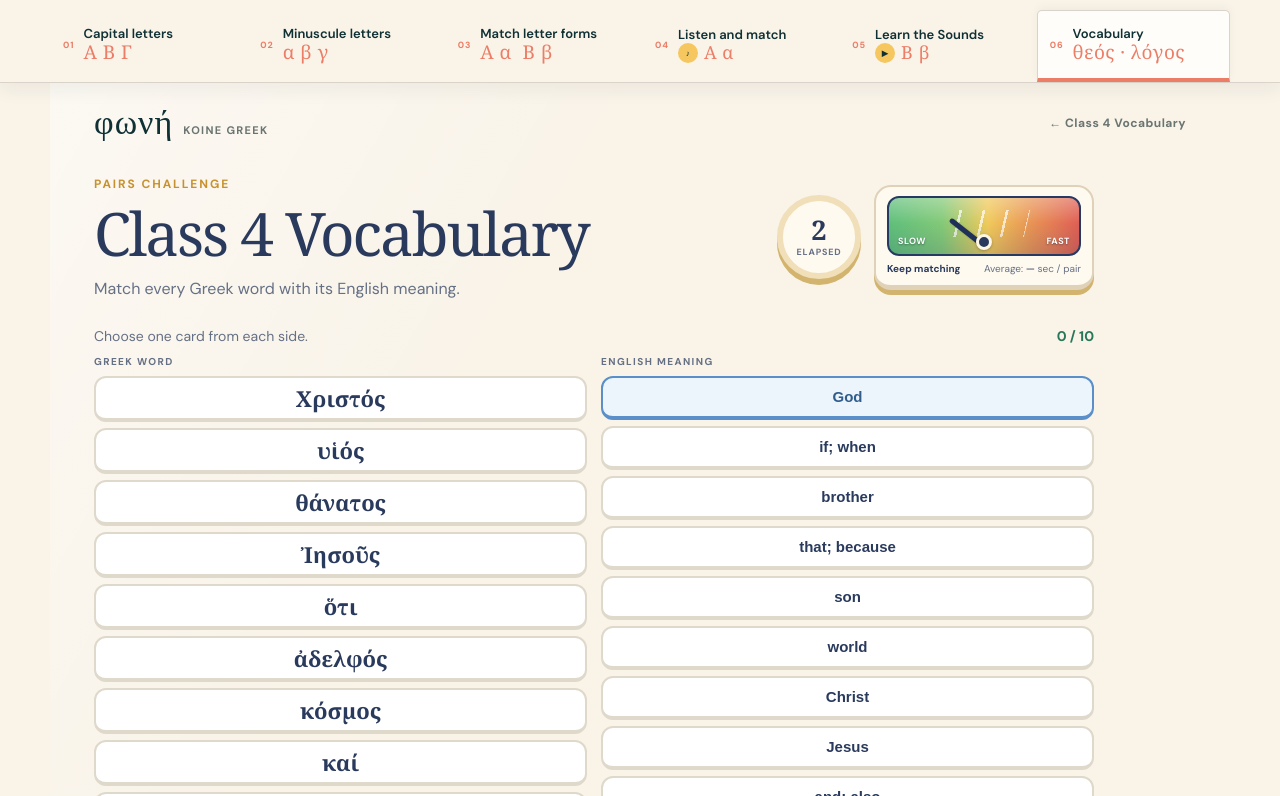
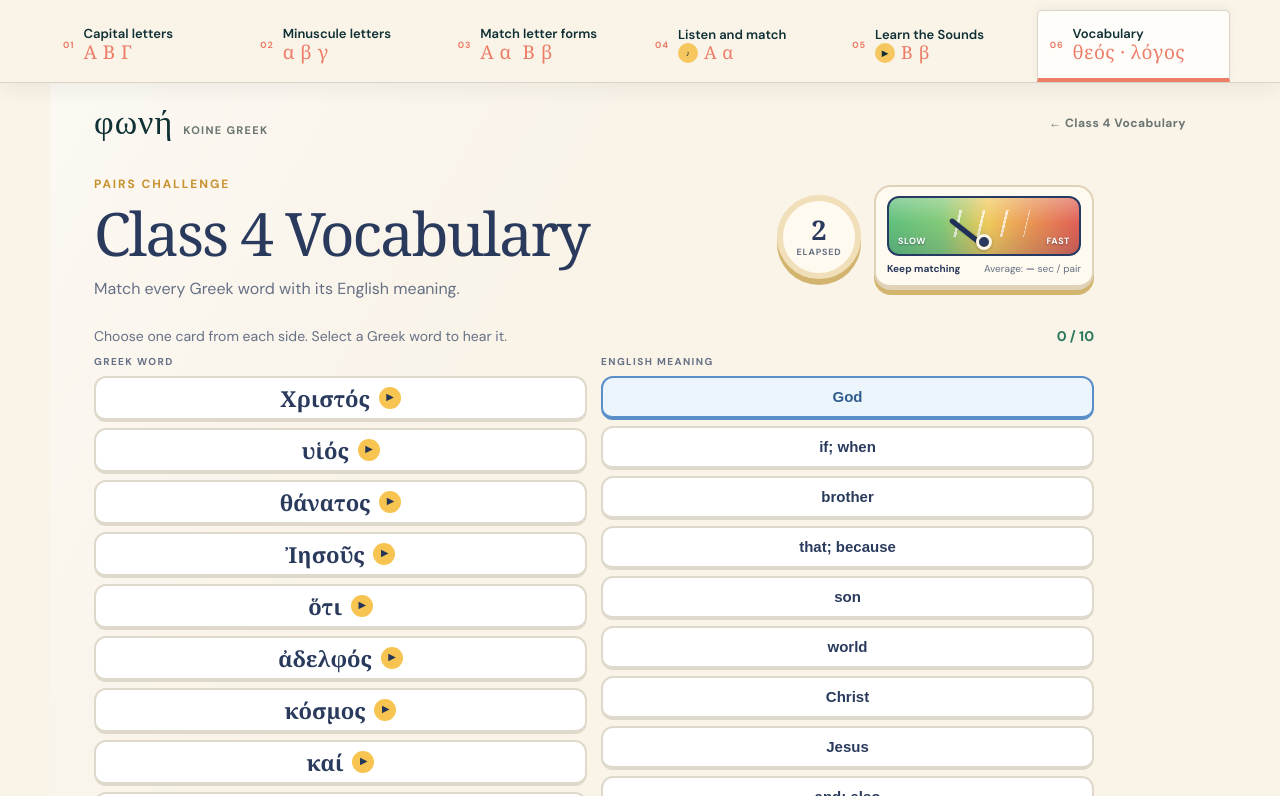
Before and after one commit to DanielJosephEgan/ReadGreek, a plain HTML site: page vocabulary-game.html in a window 1280 px wide. Both pictures are taken after a click on the button "God". Shown: the top 796 px of the page. Drawn offline with Linux system fonts and the light colour scheme; a web font is replaced by a local one.

Commit message:
Add teacher recordings to Class 4 vocabulary

```diff
--- a/styles.css
+++ b/styles.css
@@ -132,6 +132,9 @@ h1 { font-family:"GFS Didot", Georgia, serif; font-size:clamp(44px,6.1vw,76px);
 .pair-options { display:grid; gap:6px; }
 .pair-card { min-height:44px; padding:5px 14px; border:2px solid #dfd9cc; border-bottom-width:4px; border-radius:12px; background:#fff; color:var(--pair-navy); font-weight:700; line-height:1.15; cursor:pointer; transition:transform .12s ease,opacity .2s ease,border-color .12s ease; }
 .pair-card.greek-pair { font:700 22px "GFS Didot",Georgia,serif; }
+.pair-card.greek-pair { display:flex; align-items:center; justify-content:center; gap:9px; }
+.pair-audio-mark { display:inline-grid; width:22px; height:22px; border-radius:50%; place-items:center; background:#f7c451; color:#243557; font:700 9px/1 "DM Sans",sans-serif; transition:transform .12s ease,background .12s ease; }
+.pair-card.playing-audio .pair-audio-mark { background:#65b692; transform:scale(1.08); }
 .pair-card.english-pair { font-size:15px; }
 .pair-card.case-pair { font-size:14px; }
 .pair-card.ending-pair { font:700 23px "GFS Didot",Georgia,serif; }
--- a/vocabulary-game.html
+++ b/vocabulary-game.html
@@ -8,7 +8,7 @@
     <link rel="preconnect" href="https://fonts.googleapis.com" />
     <link rel="preconnect" href="https://fonts.gstatic.com" crossorigin />
     <link href="https://fonts.googleapis.com/css2?family=DM+Sans:wght@400;500;600;700&family=GFS+Didot&display=swap" rel="stylesheet" />
-    <link rel="stylesheet" href="styles.css" />
+    <link rel="stylesheet" href="styles.css?v=class4-recordings-1" />
     <script src="activity-nav.js?v=2" defer></script>
   </head>
   <body class="with-activity-dock">
@@ -47,7 +47,7 @@
         </div>
 
         <div class="pair-scoreline">
-          <span>Choose one card from each side.</span>
+          <span>Choose one card from each side. Select a Greek word to hear it.</span>
           <strong><span id="matched-count">0</span> / 10</strong>
         </div>
 
@@ -72,6 +72,6 @@
         </div>
       </section>
     </main>
-    <script src="vocabulary.js"></script>
+    <script src="vocabulary.js?v=class4-recordings-1"></script>
   </body>
 </html>
--- a/vocabulary.js
+++ b/vocabulary.js
@@ -1,14 +1,14 @@
 const vocabulary = [
-  { id: 'theos', greek: 'θεός', english: 'God' },
-  { id: 'kosmos', greek: 'κόσμος', english: 'world' },
-  { id: 'huios', greek: 'υἱός', english: 'son' },
-  { id: 'adelphos', greek: 'ἀδελφός', english: 'brother' },
-  { id: 'iesous', greek: 'Ἰησοῦς', english: 'Jesus' },
-  { id: 'christos', greek: 'Χριστός', english: 'Christ' },
-  { id: 'thanatos', greek: 'θάνατος', english: 'death' },
-  { id: 'kai', greek: 'καί', english: 'and; also' },
-  { id: 'hoti', greek: 'ὅτι', english: 'that; because' },
-  { id: 'ean', greek: 'ἐάν', english: 'if; when' },
+  { id: 'theos', greek: 'θεός', english: 'God', audio: 'VocabularySounds/Class4/theos.wav' },
+  { id: 'kosmos', greek: 'κόσμος', english: 'world', audio: 'VocabularySounds/Class4/kosmos.wav' },
+  { id: 'huios', greek: 'υἱός', english: 'son', audio: 'VocabularySounds/Class4/huios.wav' },
+  { id: 'adelphos', greek: 'ἀδελφός', english: 'brother', audio: 'VocabularySounds/Class4/adelphos.wav' },
+  { id: 'iesous', greek: 'Ἰησοῦς', english: 'Jesus', audio: 'VocabularySounds/Class4/iesous.wav' },
+  { id: 'christos', greek: 'Χριστός', english: 'Christ', audio: 'VocabularySounds/Class4/christos.wav' },
+  { id: 'thanatos', greek: 'θάνατος', english: 'death', audio: 'VocabularySounds/Class4/thanatos.wav' },
+  { id: 'kai', greek: 'καί', english: 'and; also', audio: 'VocabularySounds/Class4/kai.wav' },
+  { id: 'hoti', greek: 'ὅτι', english: 'that; because', audio: 'VocabularySounds/Class4/hoti.wav' },
+  { id: 'ean', greek: 'ἐάν', english: 'if; when', audio: 'VocabularySounds/Class4/ean.wav' },
 ];
 
 const shuffle = (items) => {
@@ -37,15 +37,67 @@ let checking = false;
 let startedAt = 0;
 let elapsed = 0;
 let timer = null;
+let activeAudio = null;
+let activeAudioButton = null;
+
+function resetAudioPlayback() {
+  if (activeAudioButton) {
+    activeAudioButton.classList.remove('playing-audio');
+    const marker = activeAudioButton.querySelector('.pair-audio-mark');
+    if (marker) marker.textContent = '▶';
+  }
+  activeAudio = null;
+  activeAudioButton = null;
+}
+
+function playVocabularyAudio(item, button) {
+  if (activeAudio) {
+    activeAudio.pause();
+    activeAudio.currentTime = 0;
+  }
+  resetAudioPlayback();
+
+  const audio = new Audio(item.audio);
+  activeAudio = audio;
+  activeAudioButton = button;
+  button.classList.add('playing-audio');
+  button.querySelector('.pair-audio-mark').textContent = '■';
+
+  audio.addEventListener('ended', resetAudioPlayback, { once: true });
+  audio.addEventListener('error', () => {
+    resetAudioPlayback();
+    message.textContent = 'That recording could not play. Please try again.';
+    message.className = 'pair-message error';
+  }, { once: true });
+  audio.play().catch(() => {
+    resetAudioPlayback();
+    message.textContent = 'Select the Greek word again to hear its recording.';
+    message.className = 'pair-message error';
+  });
+}
 
 function makeOption(item, side) {
   const button = document.createElement('button');
   button.type = 'button';
   button.className = `pair-card ${side === 'greek' ? 'greek-pair' : 'english-pair'}`;
   button.dataset.match = item.id;
-  button.textContent = side === 'greek' ? item.greek : item.english;
-  button.setAttribute('aria-label', side === 'greek' ? `Greek word ${item.greek}` : `English meaning ${item.english}`);
-  button.addEventListener('click', () => chooseOption(button, side));
+  if (side === 'greek') {
+    const word = document.createElement('span');
+    word.textContent = item.greek;
+    const audioMarker = document.createElement('span');
+    audioMarker.className = 'pair-audio-mark';
+    audioMarker.setAttribute('aria-hidden', 'true');
+    audioMarker.textContent = '▶';
+    button.append(word, audioMarker);
+    button.setAttribute('aria-label', `Hear and select the Greek word ${item.greek}`);
+  } else {
+    button.textContent = item.english;
+    button.setAttribute('aria-label', `English meaning ${item.english}`);
+  }
+  button.addEventListener('click', () => {
+    if (side === 'greek' && !button.classList.contains('matched')) playVocabularyAudio(item, button);
+    chooseOption(button, side);
+  });
   return button;
 }
 
@@ -83,6 +135,8 @@ function stopTimer() {
 }
 
 function renderGame() {
+  if (activeAudio) activeAudio.pause();
+  resetAudioPlayback();
   if (timer) window.clearInterval(timer);
   greekOptions.replaceChildren(...shuffle(vocabulary).map((item) => makeOption(item, 'greek')));
   englishOptions.replaceChildren(...shuffle(vocabulary).map((item) => makeOption(item, 'english')));
```
Also changed, not shown: 10 other files.
